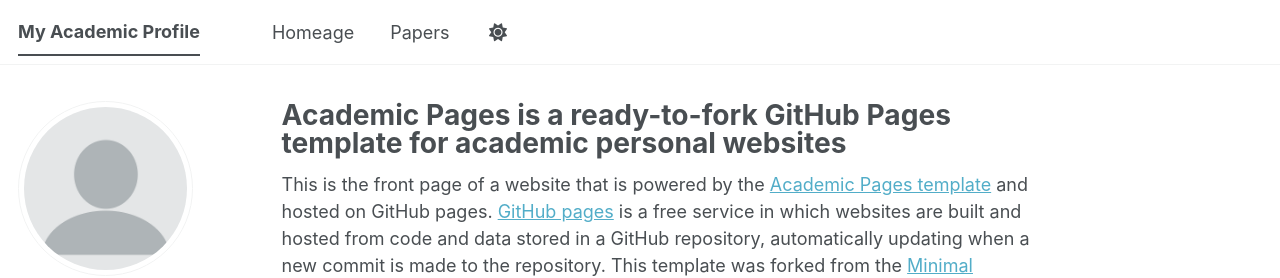
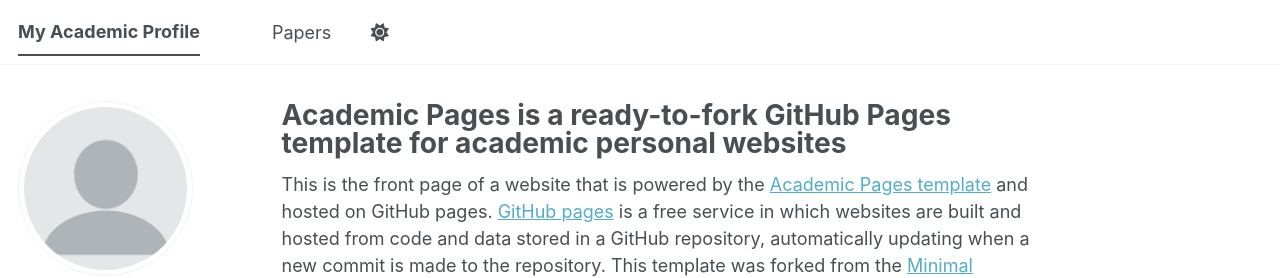
Before and after one commit to zhengshi-econ/zhengshi-econ.github.io, a Jekyll site: the page built from _pages/about.md, in a window 1280 px wide. Shown: the top 278 px of the page. Built offline with Jekyll 4.4.1, drawn with Linux system fonts in a browser that asks for light colours; a style sheet for code colours, icons or effects is not loaded.

Commit message:
Update _data/navigation.yml (via Pages CMS)

```diff
--- a/_data/navigation.yml
+++ b/_data/navigation.yml
@@ -1,5 +1,3 @@
 main:
-  - title: Homeage
-    url: /talks/
   - title: Papers
     url: /publications/
```
